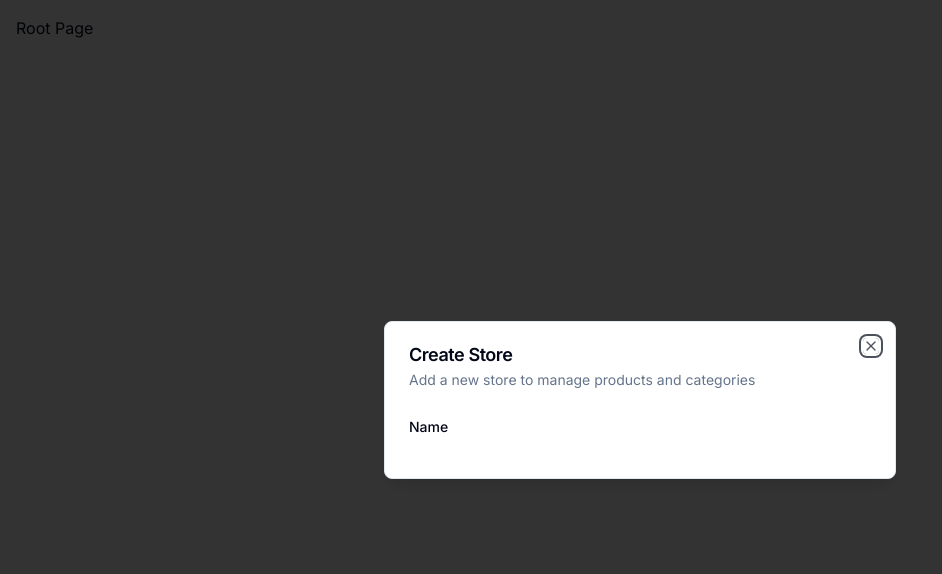
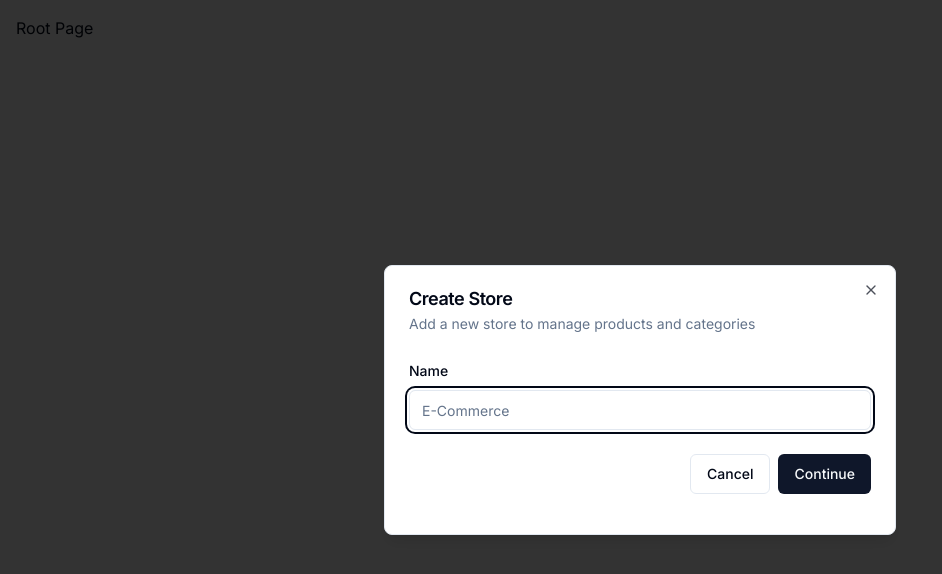
Before and after one commit to MorsiYoucef/E-commerce, a Next.js app in the folder ecommerce-admin/: page / in a window 1280 px wide. Shown: the top 574 px of the page, without its empty margins (0-942 px from the left). Built offline with nearby package versions, Linux system fonts and the light colour scheme.

Commit message:
new commit

```diff
--- a/ecommerce-admin/components/modals/store-modal.tsx
+++ b/ecommerce-admin/components/modals/store-modal.tsx
@@ -5,7 +5,16 @@
 import { useForm } from 'react-hook-form'
 import * as z from 'zod'
 import { zodResolver } from '@hookform/resolvers/zod'
-import { Form, FormField, FormItem, FormLabel } from '../ui/form'
+import {
+  Form,
+  FormControl,
+  FormField,
+  FormItem,
+  FormLabel,
+  FormMessage,
+} from '../ui/form'
+import { Input } from '../ui/input'
+import { Button } from '../ui/button'
 
 const formSchema = z.object({
   name: z.string().min(1),
@@ -40,9 +49,19 @@
                 render={({ field }) => (
                   <FormItem>
                     <FormLabel>Name</FormLabel>
+                    <FormControl>
+                      <Input placeholder="E-Commerce" {...field} />
+                    </FormControl>
+                    <FormMessage></FormMessage>
                   </FormItem>
                 )}
-              ></FormField>
+              />
+              <div className=" pt-6 space-x-2 flex items-center justify-end w-full">
+                <Button variant="outline" onClick={storeModal.onClose}>
+                  Cancel
+                </Button>
+                <Button type="submit">Continue</Button>
+              </div>
             </form>
           </Form>
         </div>
```
